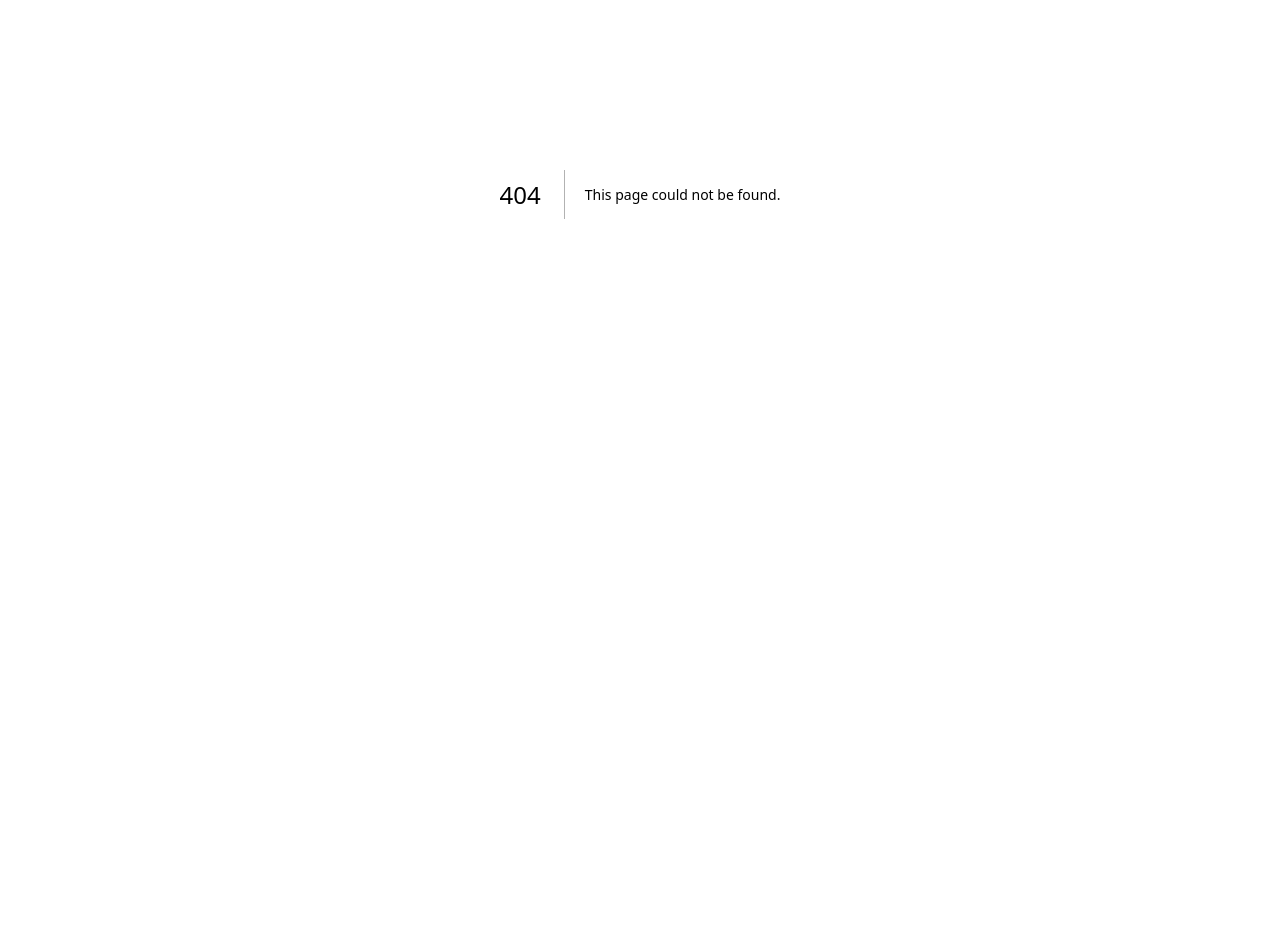
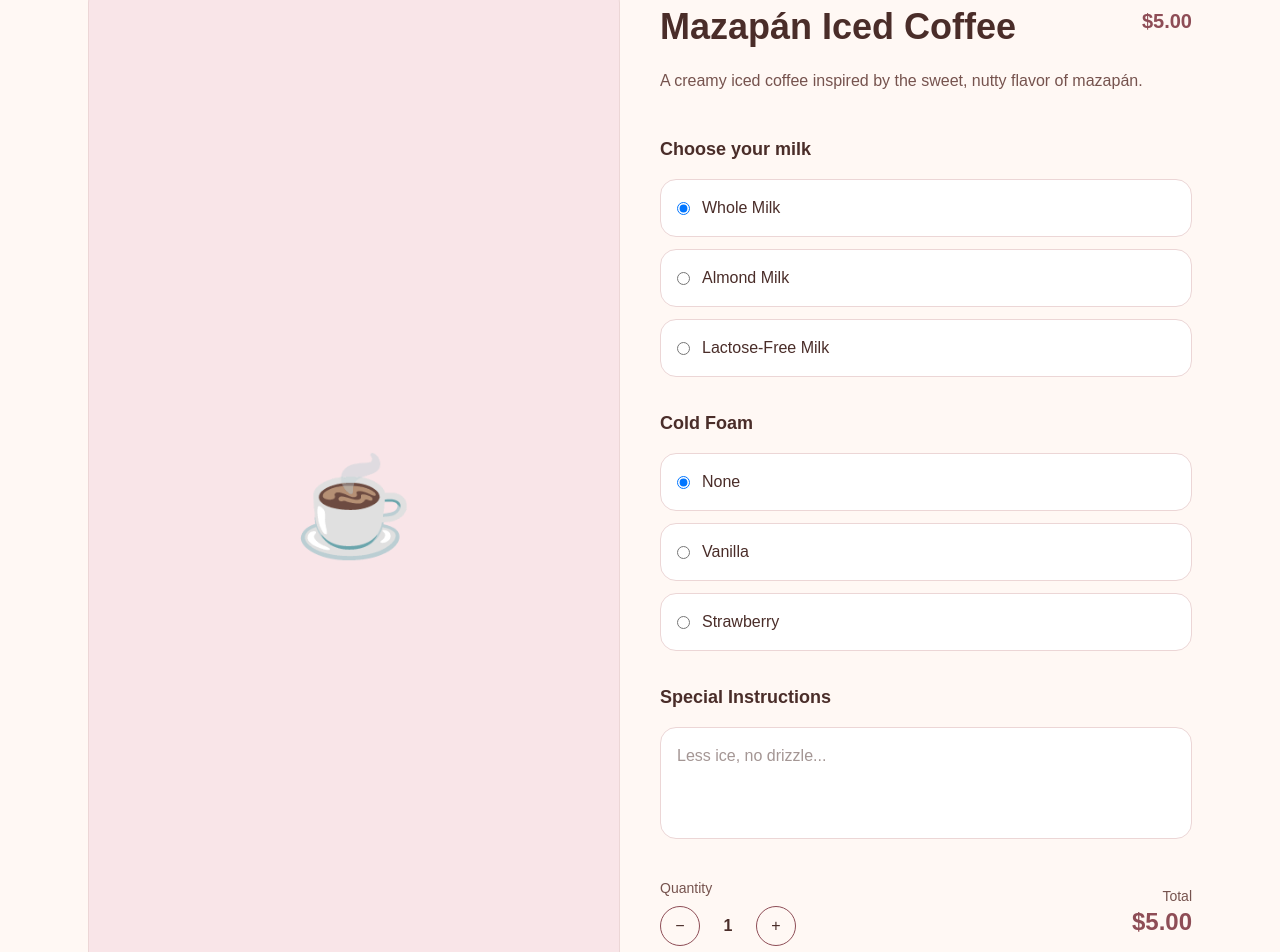
Before and after one commit to fertap05/dulce-cafecito, a Next.js app: page /menu/1 in a window 1280 px wide. Before the commit this address had no page. Shown: the part 206-1158 px from the top of the page. Before the commit the page ends 800 px from the top, so only its background shows below. Built offline with nearby package versions, Linux system fonts and the light colour scheme.

Commit message:
Add drink customization and dynamic product pages

```diff
--- /dev/null
+++ b/src/app/menu/[id]/page.tsx
@@ -0,0 +1,53 @@
+import Link from "next/link";
+import { notFound } from "next/navigation";
+
+import DrinkCustomizer from "@/components/DrinkCustomizer";
+import Header from "@/components/Header";
+import { menuItems } from "@/data/menu";
+
+type DrinkPageProps = {
+  params: Promise<{
+    id: string;
+  }>;
+};
+
+export default async function DrinkPage({ params }: DrinkPageProps) {
+  const { id } = await params;
+
+  const item = menuItems.find(
+    (menuItem) => menuItem.id === Number(id)
+  );
+
+  if (!item) {
+    notFound();
+  }
+
+  return (
+    <main className="min-h-screen bg-[#fff8f4] text-[#4a2d29]">
+      <Header />
+
+      <section className="mx-auto max-w-6xl px-6 py-12">
+        <Link
+          href="/menu"
+          className="text-sm text-[#8e4d56] transition hover:text-[#763d46]"
+        >
+          ← Back to Menu
+        </Link>
+
+        <div className="mt-8 grid gap-10 lg:grid-cols-2">
+          <div className="flex min-h-[420px] items-center justify-center rounded-3xl border border-[#ecd6d6] bg-[#f9e5e8]">
+            <span className="text-8xl">
+              {item.category === "Coffee"
+                ? "☕"
+                : item.category === "Matcha"
+                  ? "🍵"
+                  : "🍓"}
+            </span>
+          </div>
+
+          <DrinkCustomizer item={item} />
+        </div>
+      </section>
+    </main>
+  );
+}
--- /dev/null
+++ b/src/components/DrinkCustomizer.tsx
@@ -0,0 +1,170 @@
+"use client";
+
+import { useState } from "react";
+
+import type { MenuItem } from "@/data/menu";
+
+type DrinkCustomizerProps = {
+  item: MenuItem;
+};
+
+export default function DrinkCustomizer({
+  item,
+}: DrinkCustomizerProps) {
+  const [milk, setMilk] = useState("Whole Milk");
+  const [coldFoam, setColdFoam] = useState("None");
+  const [quantity, setQuantity] = useState(1);
+  const [instructions, setInstructions] = useState("");
+
+  const total = item.price * quantity;
+
+  return (
+    <div>
+      <p className="text-sm uppercase tracking-[0.25em] text-[#b76e79]">
+        {item.category}
+      </p>
+
+      <div className="mt-2 flex items-start justify-between gap-6">
+        <h1 className="text-4xl font-semibold">
+          {item.name}
+        </h1>
+
+        <p className="text-xl font-semibold text-[#8e4d56]">
+          ${item.price.toFixed(2)}
+        </p>
+      </div>
+
+      <p className="mt-5 leading-7 text-[#76534e]">
+        {item.description}
+      </p>
+
+      <div className="mt-10">
+        <h2 className="text-lg font-semibold">
+          Choose your milk
+        </h2>
+
+        <div className="mt-4 grid gap-3">
+          {["Whole Milk", "Almond Milk", "Lactose-Free Milk"].map(
+            (option) => (
+              <label
+                key={option}
+                className="flex cursor-pointer items-center gap-3 rounded-2xl border border-[#ecd6d6] bg-white p-4"
+              >
+                <input
+                  type="radio"
+                  name="milk"
+                  value={option}
+                  checked={milk === option}
+                  onChange={(event) =>
+                    setMilk(event.target.value)
+                  }
+                />
+
+                <span>{option}</span>
+              </label>
+            )
+          )}
+        </div>
+      </div>
+
+      <div className="mt-8">
+        <h2 className="text-lg font-semibold">
+          Cold Foam
+        </h2>
+
+        <div className="mt-4 grid gap-3">
+          {["None", "Vanilla", "Strawberry"].map((option) => (
+            <label
+              key={option}
+              className="flex cursor-pointer items-center gap-3 rounded-2xl border border-[#ecd6d6] bg-white p-4"
+            >
+              <input
+                type="radio"
+                name="coldFoam"
+                value={option}
+                checked={coldFoam === option}
+                onChange={(event) =>
+                  setColdFoam(event.target.value)
+                }
+              />
+
+              <span>{option}</span>
+            </label>
+          ))}
+        </div>
+      </div>
+
+      <div className="mt-8">
+        <label
+          htmlFor="instructions"
+          className="text-lg font-semibold"
+        >
+          Special Instructions
+        </label>
+
+        <textarea
+          id="instructions"
+          value={instructions}
+          onChange={(event) =>
+            setInstructions(event.target.value)
+          }
+          placeholder="Less ice, no drizzle..."
+          className="mt-4 min-h-28 w-full resize-none rounded-2xl border border-[#ecd6d6] bg-white p-4 outline-none transition focus:border-[#8e4d56]"
+        />
+      </div>
+
+      <div className="mt-8 flex items-center justify-between">
+        <div>
+          <p className="text-sm text-[#76534e]">
+            Quantity
+          </p>
+
+          <div className="mt-2 flex items-center gap-4">
+            <button
+              type="button"
+              onClick={() =>
+                setQuantity((current) =>
+                  Math.max(1, current - 1)
+                )
+              }
+              className="flex h-10 w-10 items-center justify-center rounded-full border border-[#8e4d56]"
+            >
+              −
+            </button>
+
+            <span className="min-w-6 text-center font-semibold">
+              {quantity}
+            </span>
+
+            <button
+              type="button"
+              onClick={() =>
+                setQuantity((current) => current + 1)
+              }
+              className="flex h-10 w-10 items-center justify-center rounded-full border border-[#8e4d56]"
+            >
+              +
+            </button>
+          </div>
+        </div>
+
+        <div className="text-right">
+          <p className="text-sm text-[#76534e]">
+            Total
+          </p>
+
+          <p className="text-2xl font-semibold text-[#8e4d56]">
+            ${total.toFixed(2)}
+          </p>
+        </div>
+      </div>
+
+      <button
+        type="button"
+        className="mt-8 w-full rounded-full bg-[#8e4d56] px-6 py-4 font-medium text-white transition hover:bg-[#763d46]"
+      >
+        Add to Cart
+      </button>
+    </div>
+  );
+}
--- a/src/components/MenuCard.tsx
+++ b/src/components/MenuCard.tsx
@@ -1,3 +1,4 @@
+import Link from "next/link";
 import type { MenuItem } from "@/data/menu";
 
 type MenuCardProps = {
@@ -34,9 +35,12 @@ export default function MenuCard({ item }: MenuCardProps) {
 
         <div className="mt-6">
           {item.available ? (
-            <button className="w-full rounded-full bg-[#8e4d56] px-5 py-3 text-sm font-medium text-white transition hover:bg-[#763d46]">
-              Customize
-            </button>
+            <Link
+                href={`/menu/${item.id}`}
+                className="block w-full rounded-full bg-[#8e4d56] px-5 py-3 text-center text-sm font-medium text-white transition hover:bg-[#763d46]"
+                >
+                Customize
+            </Link>
           ) : (
             <button
               disabled
```
